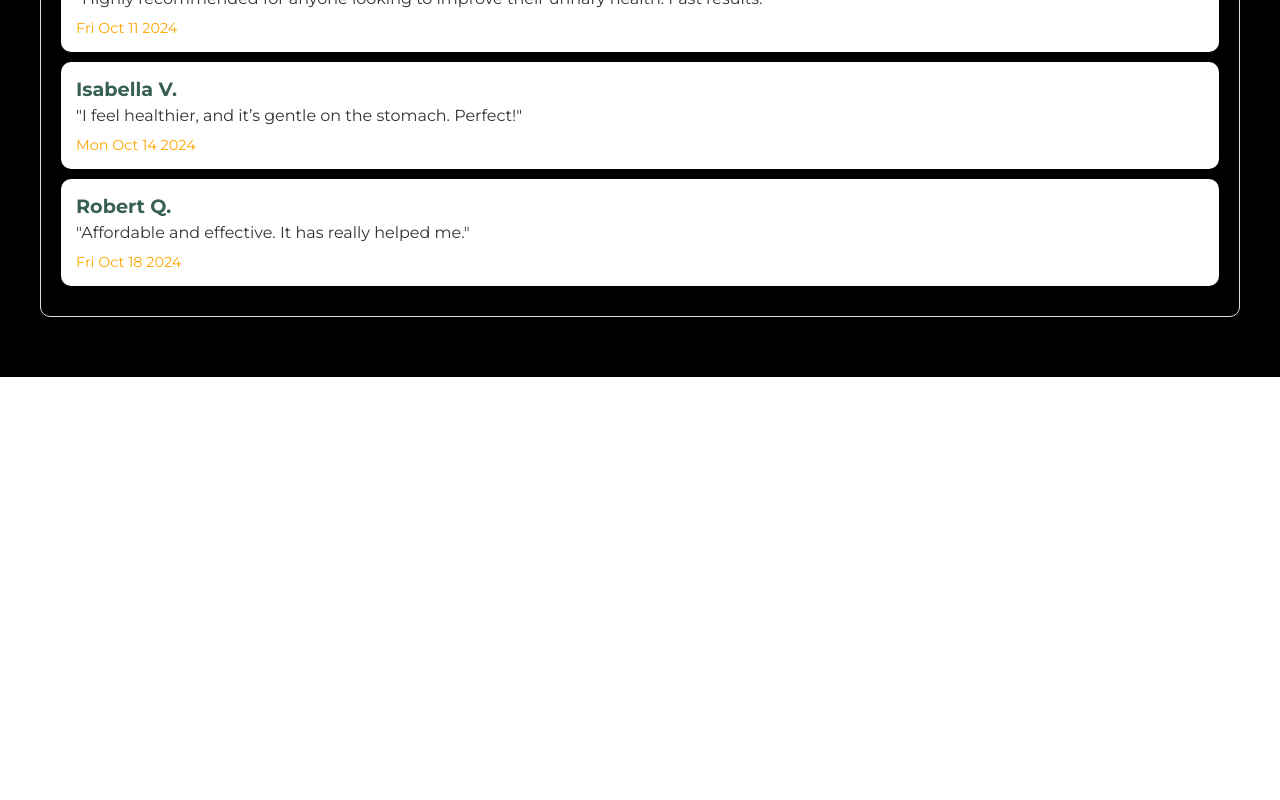
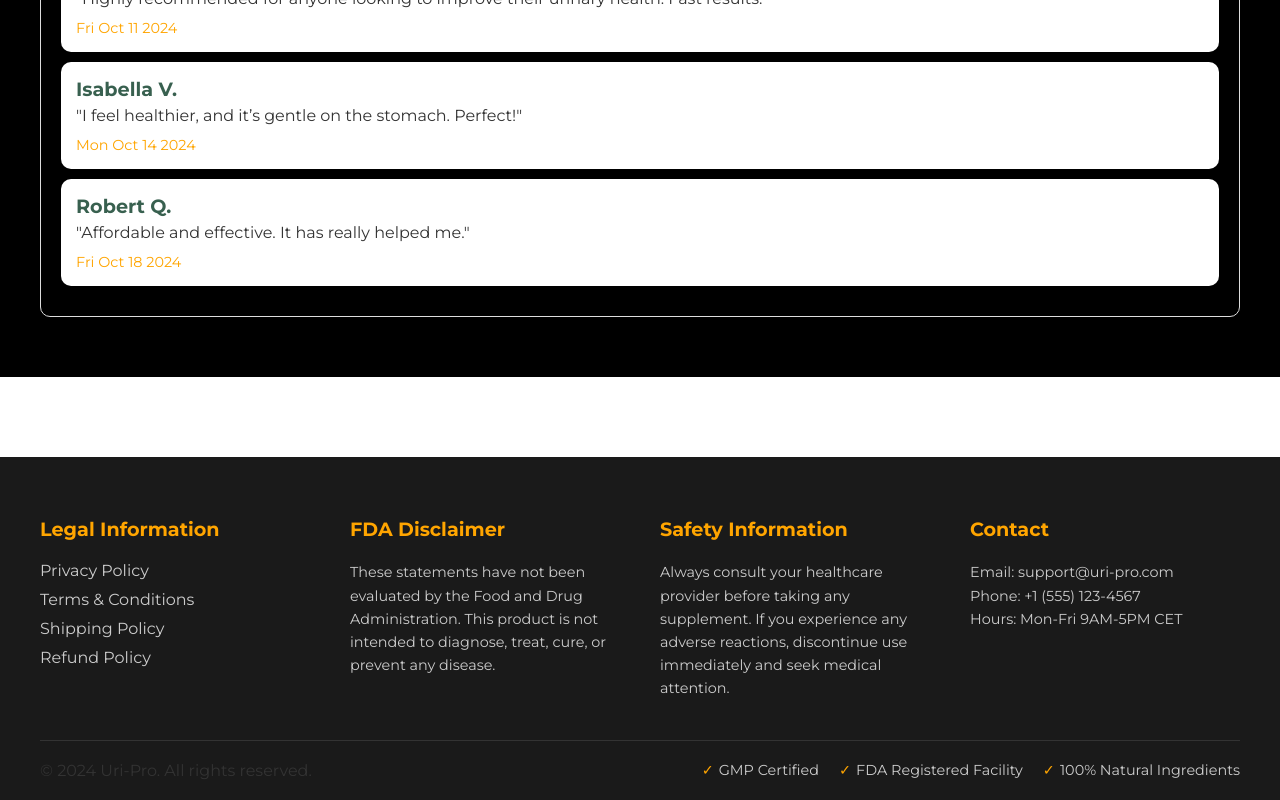
Before and after one commit to DoliTim/Uri-Pro, a React (Create React App) app: page / in a window 1280 px wide. Shown: the part 7604-8404 px from the top of the page. Before the commit the page ends 7981 px from the top, so only its background shows below. Built offline with nearby package versions, Linux system fonts and the light colour scheme.

Commit message:
removed translation feature for now, clean up

```diff
--- a/src/App.js
+++ b/src/App.js
@@ -10,6 +10,8 @@ import Reviews from './components/Reviews';
 import MultiStepForm from './components/MultiStepForm';
 import './App.css';
 import UriProStandards from './components/UriProStandards';
+import Footer from './components/Footer';
+
 function App() {
   const [cartItems, setCartItems] = useState([]);
   const productSectionRef = useRef(null);
@@ -76,6 +78,8 @@ function App() {
                 <UriProStandards/>
                 <Company />
                 <Reviews />
+
+                <Footer />
               </>
             }
           />
--- /dev/null
+++ b/src/components/Footer.css
@@ -0,0 +1,89 @@
+.footer {
+    background: #1a1a1a;
+    color: white;
+    padding: 60px 20px 20px;
+    margin-top: 80px;
+  }
+
+  .footer-content {
+    max-width: 1200px;
+    margin: 0 auto;
+    display: grid;
+    grid-template-columns: repeat(auto-fit, minmax(250px, 1fr));
+    gap: 40px;
+  }
+
+  .footer-section h3 {
+    color: orange;
+    margin-bottom: 20px;
+    font-size: 1.2rem;
+  }
+
+  .footer-section p {
+    color: #ccc;
+    line-height: 1.6;
+    font-size: 0.9rem;
+  }
+
+  .legal-links {
+    display: flex;
+    flex-direction: column;
+    gap: 10px;
+  }
+
+  .legal-links a {
+    color: #ccc;
+    text-decoration: none;
+    transition: color 0.3s ease;
+  }
+
+  .legal-links a:hover {
+    color: orange;
+  }
+
+  .footer-bottom {
+    max-width: 1200px;
+    margin: 40px auto 0;
+    padding-top: 20px;
+    border-top: 1px solid #333;
+    display: flex;
+    justify-content: space-between;
+    align-items: center;
+    flex-wrap: wrap;
+    gap: 20px;
+  }
+
+  .compliance {
+    display: flex;
+    gap: 20px;
+  }
+
+  .compliance span {
+    color: #ccc;
+    font-size: 0.9rem;
+    display: flex;
+    align-items: center;
+  }
+
+  .compliance span::before {
+    content: '✓';
+    color: orange;
+    margin-right: 5px;
+  }
+
+  @media (max-width: 768px) {
+    .footer-content {
+      grid-template-columns: 1fr;
+    }
+
+    .footer-bottom {
+      flex-direction: column;
+      text-align: center;
+    }
+
+    .compliance {
+      flex-direction: column;
+      gap: 10px;
+      align-items: center;
+    }
+  }
--- /dev/null
+++ b/src/components/Footer.js
@@ -0,0 +1,55 @@
+import React from 'react';
+import { Link } from 'react-router-dom';
+import './Footer.css';
+
+const Footer = () => {
+  return (
+    <footer className="footer">
+      <div className="footer-content">
+        <div className="footer-section">
+          <h3>Legal Information</h3>
+          <div className="legal-links">
+            <Link to="/privacy-policy">Privacy Policy</Link>
+            <Link to="/terms">Terms & Conditions</Link>
+            <Link to="/shipping">Shipping Policy</Link>
+            <Link to="/refund">Refund Policy</Link>
+          </div>
+        </div>
+
+        <div className="footer-section">
+          <h3>FDA Disclaimer</h3>
+          <p>
+            These statements have not been evaluated by the Food and Drug Administration.
+            This product is not intended to diagnose, treat, cure, or prevent any disease.
+          </p>
+        </div>
+
+        <div className="footer-section">
+          <h3>Safety Information</h3>
+          <p>
+            Always consult your healthcare provider before taking any supplement.
+            If you experience any adverse reactions, discontinue use immediately and seek medical attention.
+          </p>
+        </div>
+
+        <div className="footer-section">
+          <h3>Contact</h3>
+          <p>Email: support@uri-pro.com</p>
+          <p>Phone: +1 (555) 123-4567</p>
+          <p>Hours: Mon-Fri 9AM-5PM CET</p>
+        </div>
+      </div>
+
+      <div className="footer-bottom">
+        <p>© 2024 Uri-Pro. All rights reserved.</p>
+        <div className="compliance">
+          <span>GMP Certified</span>
+          <span>FDA Registered Facility</span>
+          <span>100% Natural Ingredients</span>
+        </div>
+      </div>
+    </footer>
+  );
+};
+
+export default Footer;
```
